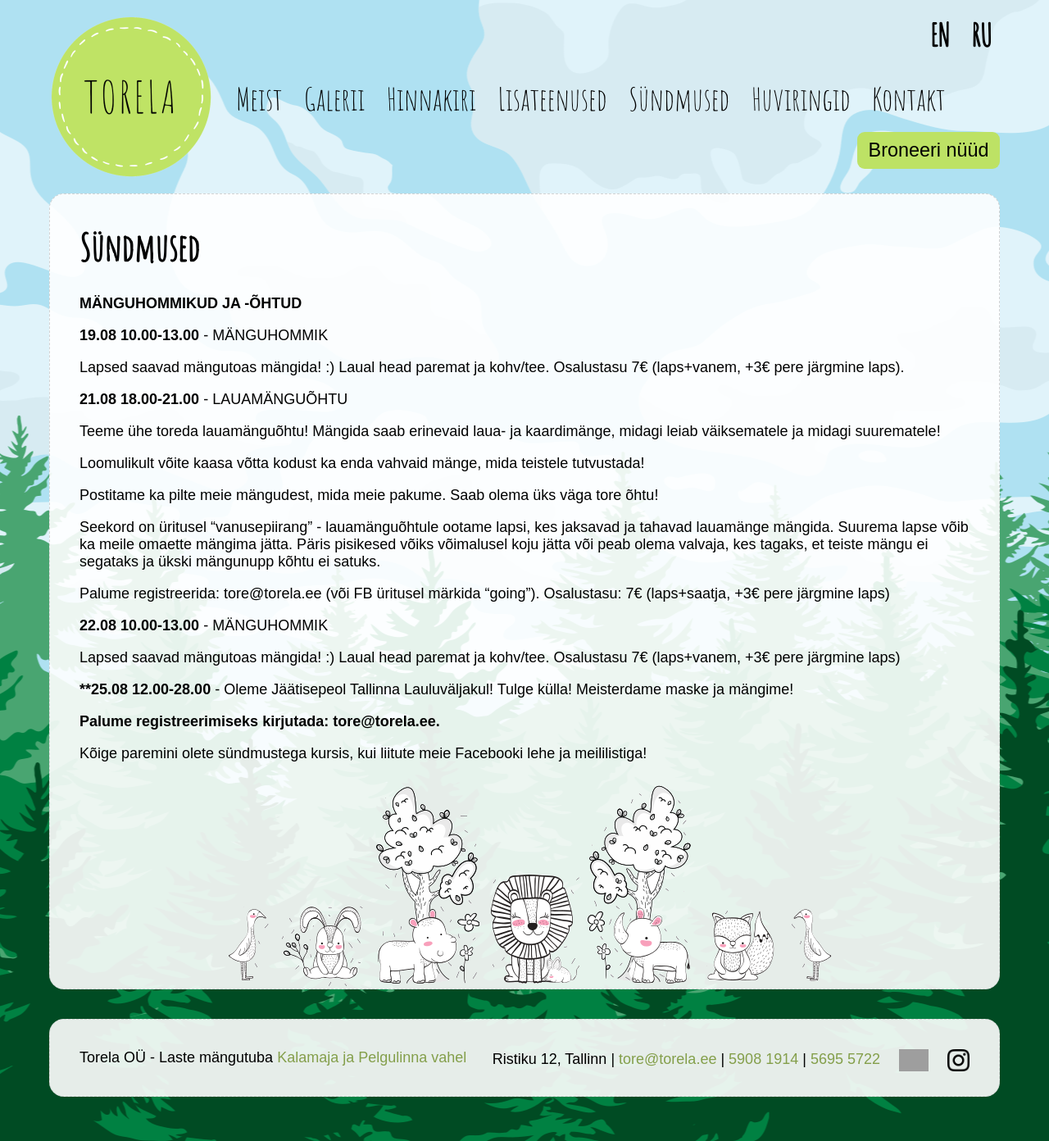
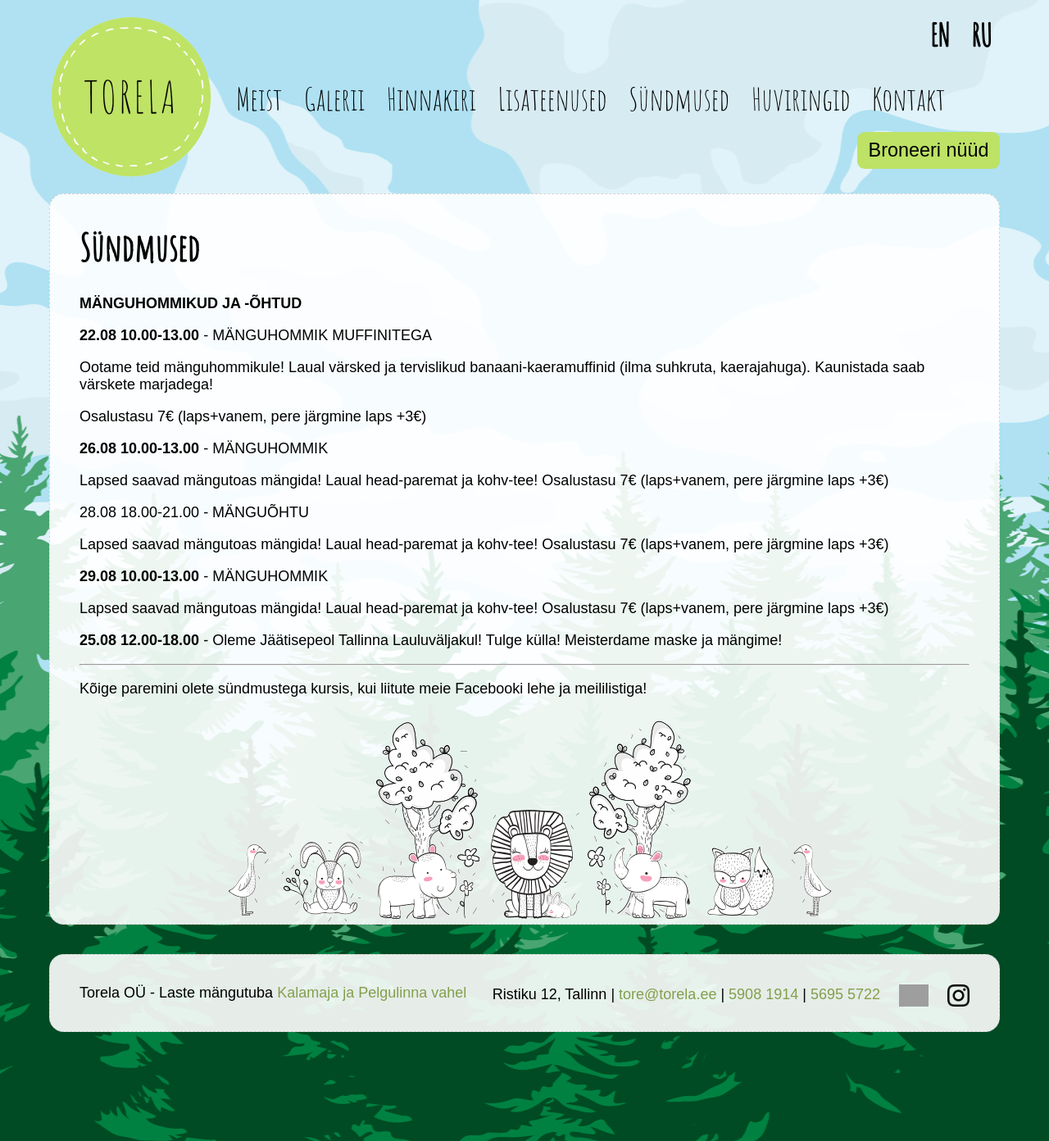
Before and after one commit to mypsik/torela, a Jekyll site: the page built from syndmused/index.md, in a window 1280 px wide. Shown: the whole page at 82% size. Built offline with Jekyll 4.4.1, drawn with Linux system fonts in a browser that asks for light colours; grey boxes are pictures that could not be loaded.

Commit message:
Update index.md

```diff
--- a/syndmused/index.md
+++ b/syndmused/index.md
@@ -9,35 +9,29 @@ ru: /ru/events/
 
 **MÄNGUHOMMIKUD JA -ÕHTUD**
 
-**19.08 10.00-13.00** - MÄNGUHOMMIK
+**22.08 10.00-13.00** - MÄNGUHOMMIK MUFFINITEGA
 
-Lapsed saavad mängutoas mängida! :) Laual head paremat ja kohv/tee.
-Osalustasu 7€ (laps+vanem, +3€ pere järgmine laps).
+Ootame teid mänguhommikule! Laual värsked ja tervislikud banaani-kaeramuffinid (ilma suhkruta, kaerajahuga). Kaunistada saab värskete marjadega!
 
-**21.08 18.00-21.00** - LAUAMÄNGUÕHTU
+Osalustasu 7€ (laps+vanem, pere järgmine laps +3€)
 
-Teeme ühe toreda lauamänguõhtu!
-Mängida saab erinevaid laua- ja kaardimänge, midagi leiab väiksematele ja midagi suurematele!
+**26.08 10.00-13.00** - MÄNGUHOMMIK
 
-Loomulikult võite kaasa võtta kodust ka enda vahvaid mänge, mida teistele tutvustada!
+Lapsed saavad mängutoas mängida! Laual head-paremat ja kohv-tee!
+Osalustasu 7€ (laps+vanem, pere järgmine laps +3€)
 
-Postitame ka pilte meie mängudest, mida meie pakume.
-Saab olema üks väga tore õhtu!
+28.08 18.00-21.00 - MÄNGUÕHTU
 
-Seekord on üritusel "vanusepiirang" - lauamänguõhtule ootame lapsi, kes jaksavad ja tahavad lauamänge mängida. Suurema lapse võib ka meile omaette mängima jätta. Päris pisikesed võiks võimalusel koju jätta või peab olema valvaja, kes tagaks, et teiste mängu ei segataks ja ükski mängunupp kõhtu ei satuks.
+Lapsed saavad mängutoas mängida! Laual head-paremat ja kohv-tee!
+Osalustasu 7€ (laps+vanem, pere järgmine laps +3€)
 
-Palume registreerida: tore@torela.ee (või FB üritusel märkida "going").
-Osalustasu: 7€ (laps+saatja, +3€ pere järgmine laps)
+**29.08 10.00-13.00** - MÄNGUHOMMIK
 
+Lapsed saavad mängutoas mängida! Laual head-paremat ja kohv-tee!
+Osalustasu 7€ (laps+vanem, pere järgmine laps +3€)
 
-**22.08 10.00-13.00** - MÄNGUHOMMIK
+**25.08 12.00-18.00** - Oleme Jäätisepeol Tallinna Lauluväljakul! Tulge külla! Meisterdame maske ja mängime!
 
-Lapsed saavad mängutoas mängida! :) Laual head paremat ja kohv/tee.
-Osalustasu 7€ (laps+vanem, +3€ pere järgmine laps)
-
-****25.08 12.00-28.00** - Oleme Jäätisepeol Tallinna Lauluväljakul! Tulge külla! Meisterdame maske ja mängime!
-
-**Palume registreerimiseks kirjutada: tore@torela.ee.**
-
+***
 
 Kõige paremini olete sündmustega kursis, kui liitute meie Facebooki lehe ja meililistiga!
```
